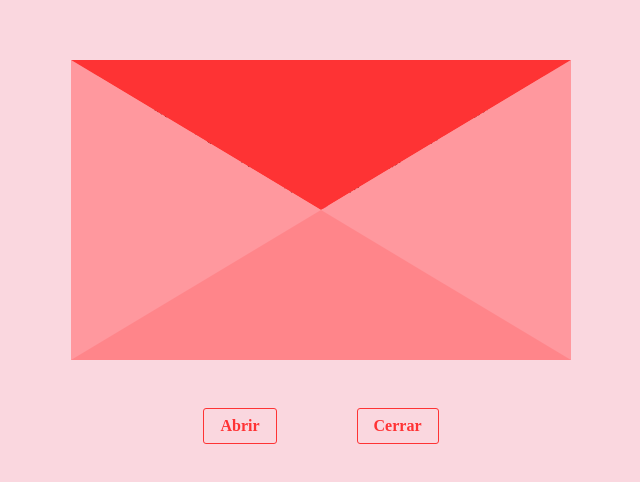
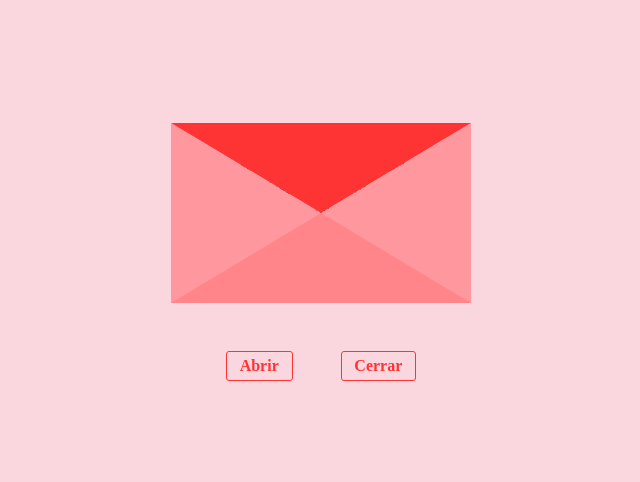
Before and after one commit to bahamut26/san-valentin, a plain HTML site: page index.html in a window 1280 px wide. Shown: the part 148-630 px from the top of the page, without its empty margins (319-959 px from the left). Drawn offline with Linux system fonts and the light colour scheme; a script that the page names is missing.

Commit message:
Update san valentine.css

```diff
--- a/san valentine.css
+++ b/san valentine.css
@@ -1,4 +1,4 @@
-/* reset css */
+/* Reset CSS */
 * {
   min-width: 0;
   font: inherit;
@@ -33,7 +33,7 @@ p {
   text-wrap: pretty;
 }
 
-/* styles */
+/* Styles */
 body {
   background-color: #fad7df;
 }
@@ -49,57 +49,57 @@ main {
 
 .container-letter {
   position: relative;
-  width: 500px; /* Aumentamos el ancho del contenedor */
+  width: 300px; /* Reducimos el ancho del contenedor */
 }
 
 .cover {
   position: absolute;
-  border-left: 250px solid transparent; /* Ajustamos el tamaño */
-  border-right: 250px solid transparent; /* Ajustamos el tamaño */
-  border-top: 150px solid #fe3334; /* Ajustamos el tamaño */
-  border-bottom: 150px solid transparent; /* Ajustamos el tamaño */
-  transition: transform .75s;
+  border-left: 150px solid transparent; /* Reducimos el tamaño */
+  border-right: 150px solid transparent;
+  border-top: 90px solid #fe3334;
+  border-bottom: 90px solid transparent;
+  transition: transform 0.75s;
   transform-origin: top;
 }
 
 .paper {
   position: absolute;
-  padding: 1.5rem;
-  line-height: 1.6; /* Ajustamos el interlineado */
-  right: 5px;
+  padding: 1rem;
+  line-height: 1.4;
+  right: 3px;
   z-index: -1;
   background: white;
-  width: 480px; /* Aumentamos el ancho del papel */
-  height: 280px; /* Aumentamos la altura del papel */
-  overflow-y: auto; /* Agregamos scroll si el texto es muy largo */
-  transition: all .75s;
+  width: 280px; /* Reducimos el ancho */
+  height: 160px; /* Reducimos la altura */
+  overflow-y: auto;
+  transition: all 0.75s;
 }
 
 .letter {
-  border-left: 250px solid #ff989e; /* Ajustamos el tamaño */
-  border-right: 250px solid #ff989e; /* Ajustamos el tamaño */
-  border-top: 150px solid transparent; /* Ajustamos el tamaño */
-  border-bottom: 150px solid #ff858a; /* Ajustamos el tamaño */
+  border-left: 150px solid #ff989e;
+  border-right: 150px solid #ff989e;
+  border-top: 90px solid transparent;
+  border-bottom: 90px solid #ff858a;
 }
 
 .options {
   display: flex;
-  gap: 5rem;
+  gap: 3rem;
+}
 
-  & button {
+button {
   color: #ff3234;
   font-weight: 600;
   border-radius: 3px;
   background: #fad7df;
-    padding: 0.5rem 1rem;
+  padding: 0.3rem 0.8rem;
   border: 1px solid #fe3334;
   cursor: pointer;
 }
 
-  & button:hover {
+button:hover {
   background: #ff989e;
   color: white;
-  }
 }
 
 .open-cover {
@@ -107,7 +107,7 @@ main {
 }
 
 .open-paper {
-  animation: openPaper .5s forwards;
+  animation: openPaper 0.5s forwards;
 }
 
 @keyframes openPaper {
@@ -115,17 +115,17 @@ main {
     top: 0;
   }
   100% {
-    top: -150px; /* Ajustamos la animación */
+    top: -90px;
   }
 }
 
 .close-paper {
-  animation: closePaper .5s forwards;
+  animation: closePaper 0.5s forwards;
 }
 
 @keyframes closePaper {
   0% {
-    top: -150px; /* Ajustamos la animación */
+    top: -90px;
   }
   100% {
     top: 0;
@@ -138,7 +138,7 @@ main {
   top: 25%;
   left: 46.5%;
   margin: auto;
-  font-size: 3rem;
+  font-size: 2rem;
   color: #fe3334;
   animation: crecer 1s forwards;
 }
```
Lines whose indentation alone changed are shown as unchanged.
